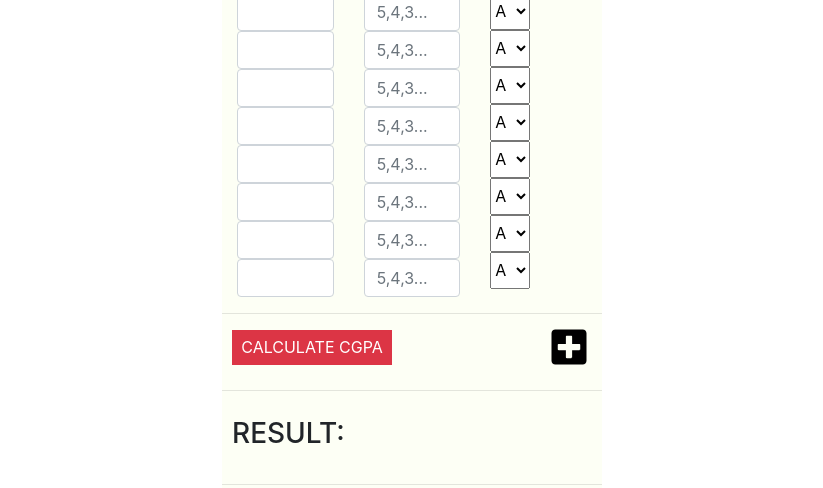
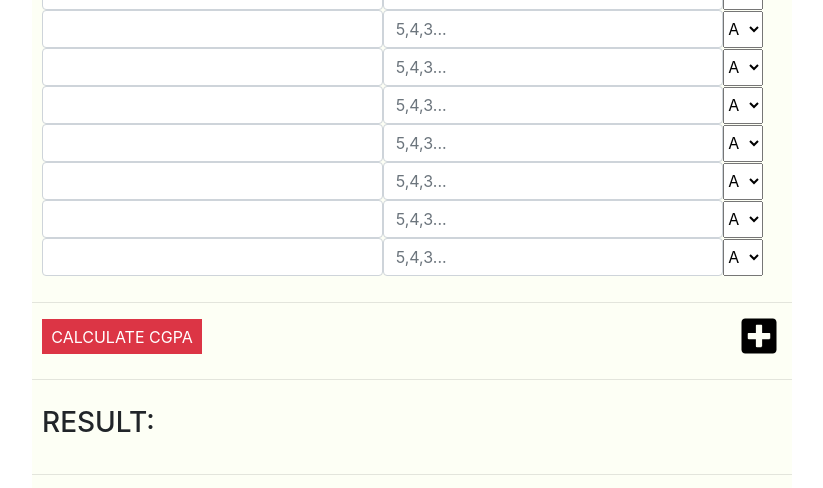
Before and after one commit to Marvelousy20/GPA-Calculator, a website: page client/index.html in a window 1280 px wide. Shown: the part 142-630 px from the top of the page, without its empty margins (228-1051 px from the left). Drawn offline with Linux system fonts and the light colour scheme.

Commit message:
made more changes

```diff
--- a/client/css/styles.css
+++ b/client/css/styles.css
@@ -50,6 +50,7 @@ div .main-header{
     display: flex;
     justify-content: space-around;
     align-items: center;
+    margin-bottom: 20px;
 }
 
 section h3{
@@ -88,7 +89,9 @@ ol li{
     padding: 5px 0;
 }
 
-
+table {
+    margin: 10px;
+}
 @media screen and (max-width: 1024px) {
     div .all {
         background-color: #fdfff5;
--- a/client/index.html
+++ b/client/index.html
@@ -3,21 +3,20 @@
 <head>
     <meta charset="UTF-8">
     <meta name="viewport" content="width=device-width, initial-scale=1.0">
-    <title>GPA calculator</title>
+    <title>GPACalculator</title>
+
     <link rel="stylesheet" href="css/styles.css">
     <link rel="stylesheet" href="css/bootstrap.css">
     <script src="js/jquery-3.4.1.js" defer></script>
-    <script src="js/bootstrap.js" defer></script>
-    <script src="js/scripts.js" defer></script>
-
+    <script src="js/scripts.js"></script>
 </head>
 <body>
     <div class="container">
         <div class="row">
-            <div class="col-sm-4">
+            <div class="col-sm-2">
 
             </div>
-            <div class="col-sm-4 all no-padding view">
+<div class="col all no-padding view">
     <section class="main-header"> <!--head Section-->
         <h3 class="head">
             GPA Calculator
@@ -30,113 +29,17 @@
             </select>
         </span>
     </section>
-                <hr class="line">
 
-                <div class="flex">
-                    <div class="container headers">
-                        <h3>Course</h3>
-                        <input type="text"  class="form-control inputs">
-                        <input type="text"  class="form-control inputs">
-                        <input type="text"  class="form-control inputs">
-                        <input type="text"  class="form-control inputs">
-                        <input type="text"  class="form-control inputs">
-                        <input type="text"  class="form-control inputs">
-                        <input type="text"  class="form-control inputs">
-                        <input type="text"  class="form-control inputs">
-                        <input type="text"  class="form-control inputs add" id="same">
-                        <input type="text"  class="form-control inputs add" id="same4">
-
-                    </div>
-                    <br>
-                    <div class="container headers">
-                        <h3>Unit</h3>
-                        <input type="number"  class="form-control" id="units"  placeholder="5,4,3...">
-                        <input type="number"  class="form-control" id="units2" placeholder="5,4,3...">
-                        <input type="number"  class="form-control" id="units3" placeholder="5,4,3...">
-                        <input type="number"  class="form-control" id="units4" placeholder="5,4,3...">
-                        <input type="number"  class="form-control" id="units5" placeholder="5,4,3...">
-                        <input type="number"  class="form-control" id="units6" placeholder="5,4,3...">
-                        <input type="number"  class="form-control" id="units7" placeholder="5,4,3...">
-                        <input type="number"  class="form-control" id="units8" placeholder="5,4,3...">
-                        <input type="number"  class="form-control add" id="same2"  placeholder="5,4,3...">
-                        <input type="number"  class="form-control add" id="same5"  placeholder="5,4,3...">
-
-                    </div>
-
-                    <div class="container headers">
-                        <h3>Grade</h3>
-                        <select name="" class="select" id="select1">
-                            <option value="5">A</option>
-                            <option value="4">B</option>
-                            <option value="3">C</option>
-                            <option value="2">D</option>
-                            <option value="1">E</option>
-                            <option value="0">F</option>
-                        </select> <br>
-
-                        <select name="" class="select" id="select2">
-                         <option value="5">A</option>
-                         <option value="4">B</option>
-                         <option value="3">C</option>
-                         <option value="2">D</option>
-                         <option value="1">E</option>
-                         <option value="0">F</option>
-                     </select> <br>
-
-                     <select name="" class="select" id="select3">
-                         <option value="5">A</option>
-                         <option value="4">B</option>
-                         <option value="3">C</option>
-                         <option value="2">D</option>
-                         <option value="1">E</option>
-                         <option value="0">F</option>
-                     </select> <br>
-
-                     <select name="" class="select" id="select4">
-                         <option value="5">A</option>
-                         <option value="4">B</option>
-                         <option value="3">C</option>
-                         <option value="2">D</option>
-                         <option value="1">E</option>
-                         <option value="0">F</option>
-                     </select> <br>
-
-                     <select name="" class="select" id="select5">
-                         <option value="5">A</option>
-                         <option value="4">B</option>
-                         <option value="3">C</option>
-                         <option value=2>D</option>
-                         <option value="1">E</option>
-                         <option value="0">F</option>
-                     </select> <br>
-
-                     <select name="" class="select" id="select6">
-                         <option value="5">A</option>
-                         <option value="4">B</option>
-                         <option value="3">C</option>
-                         <option value="2">D</option>
-                         <option value="1">E</option>
-                         <option value="0">F</option>
-                     </select> <br>
-
-                     <select name="" class="select" id="select7">
-                         <option value="5">A</option>
-                         <option value="4">B</option>
-                         <option value="3">C</option>
-                         <option value="2">D</option>
-                         <option value="1">E</option>
-                         <option value="0">F</option>
-                     </select> <br>
-                     <select name="" class="select" id="select8">
-                         <option value="5">A</option>
-                         <option value="4">B</option>
-                         <option value="3">C</option>
-                         <option value="2">D</option>
-                         <option value="1">E</option>
-                         <option value="0">F</option>
-                     </select> <br>
-
-                     <select name="" class="select add" id="same3">
+    <table>
+        <tr>
+            <th>Course</th>
+            <th>Unit</th>
+            <th>Grade</th>
+        </tr>
+        <tr>
+            <td><input type="text"  class="form-control inputs"></td>
+            <td><input type="number"  class="form-control" id="units"  placeholder="5,4,3..."></td>
+            <td><select name="" class="select" id="select1">
                 <option value="5">A</option>
                 <option value="4">B</option>
                 <option value="3">C</option>
@@ -144,8 +47,13 @@
                 <option value="1">E</option>
                 <option value="0">F</option>
             </select>
+        </td>
+        </tr>
 
-                     <select name="" class="select add" id="same6">
+        <tr>
+            <td><input type="text"  class="form-control inputs"></td>
+            <td><input type="number"  class="form-control" id="units2"  placeholder="5,4,3..."></td>
+            <td><select name="" class="select" id="select2">
                 <option value="5">A</option>
                 <option value="4">B</option>
                 <option value="3">C</option>
@@ -153,8 +61,122 @@
                 <option value="1">E</option>
                 <option value="0">F</option>
             </select>
-                    </div>
-                </div>
+        </td>
+        </tr>
+
+        <tr>
+            <td><input type="text"  class="form-control inputs"></td>
+            <td><input type="number"  class="form-control" id="units3"  placeholder="5,4,3..."></td>
+            <td><select name="" class="select" id="select3">
+                <option value="5">A</option>
+                <option value="4">B</option>
+                <option value="3">C</option>
+                <option value="2">D</option>
+                <option value="1">E</option>
+                <option value="0">F</option>
+            </select>
+        </td>
+        </tr>
+
+        <tr>
+            <td><input type="text"  class="form-control inputs"></td>
+            <td><input type="number"  class="form-control" id="units4"  placeholder="5,4,3..."></td>
+            <td><select name="" class="select" id="select4">
+                <option value="5">A</option>
+                <option value="4">B</option>
+                <option value="3">C</option>
+                <option value="2">D</option>
+                <option value="1">E</option>
+                <option value="0">F</option>
+            </select>
+        </td>
+        </tr>
+
+        <tr>
+            <td><input type="text"  class="form-control inputs"></td>
+            <td><input type="number"  class="form-control" id="units5"  placeholder="5,4,3..."></td>
+            <td><select name="" class="select" id="select5">
+                <option value="5">A</option>
+                <option value="4">B</option>
+                <option value="3">C</option>
+                <option value="2">D</option>
+                <option value="1">E</option>
+                <option value="0">F</option>
+            </select>
+        </td>
+        </tr>
+
+        <tr>
+            <td><input type="text"  class="form-control inputs"></td>
+            <td><input type="number"  class="form-control" id="units6"  placeholder="5,4,3..."></td>
+            <td><select name="" class="select" id="select6">
+                <option value="5">A</option>
+                <option value="4">B</option>
+                <option value="3">C</option>
+                <option value="2">D</option>
+                <option value="1">E</option>
+                <option value="0">F</option>
+            </select>
+        </td>
+        </tr>
+
+        <tr>
+            <td><input type="text"  class="form-control inputs"></td>
+            <td><input type="number"  class="form-control" id="units7"  placeholder="5,4,3..."></td>
+            <td><select name="" class="select" id="select7">
+                <option value="5">A</option>
+                <option value="4">B</option>
+                <option value="3">C</option>
+                <option value="2">D</option>
+                <option value="1">E</option>
+                <option value="0">F</option>
+            </select>
+        </td>
+        </tr>
+
+        <tr>
+            <td><input type="text"  class="form-control inputs"></td>
+            <td><input type="number"  class="form-control" id="units8"  placeholder="5,4,3..."></td>
+            <td><select name="" class="select" id="select8">
+                <option value="5">A</option>
+                <option value="4">B</option>
+                <option value="3">C</option>
+                <option value="2">D</option>
+                <option value="1">E</option>
+                <option value="0">F</option>
+            </select>
+        </td>
+        </tr>
+
+        <tr>
+            <td><input type="text"  class="form-control inputs add" id="same"></td>
+            <td><input type="number"  class="form-control add" id="same2" placeholder="5,4,3..."></td>
+            <td><select name="" class="select add" id="same3">
+                <option value="5">A</option>
+                <option value="4">B</option>
+                <option value="3">C</option>
+                <option value="2">D</option>
+                <option value="1">E</option>
+                <option value="0">F</option>
+            </select>
+        </td>
+        </tr>
+
+        <tr>
+            <td><input type="text"  class="form-control inputs add" id="same4"></td>
+            <td><input type="number"  class="form-control add" id="same5"  placeholder="5,4,3..."></td>
+            <td><select name="" class="select add" id="same6">
+                <option value="5">A</option>
+                <option value="4">B</option>
+                <option value="3">C</option>
+                <option value="2">D</option>
+                <option value="1">E</option>
+                <option value="0">F</option>
+            </select>
+        </td>
+        </tr>
+    </table>
+
     <hr class="second-line">
     </section>
     <section class="end-section">
@@ -197,11 +219,14 @@
     </section>
 
 </div>
-            <div class="col-sm-4">
+
+<div class="col-sm-2">
 
 </div>
 
 </div>
 </div>
+
+
 </body>
 </html>
```
Lines whose indentation alone changed are shown as unchanged.
